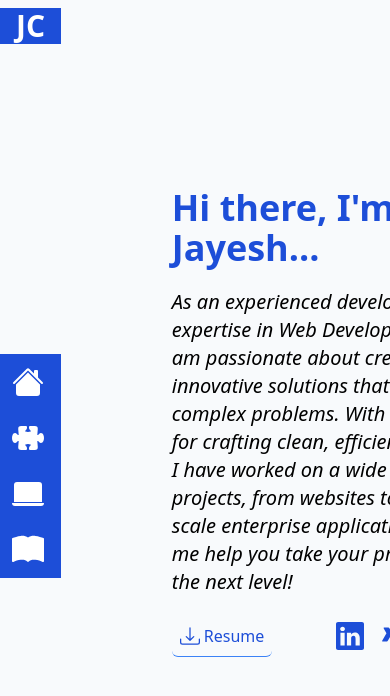
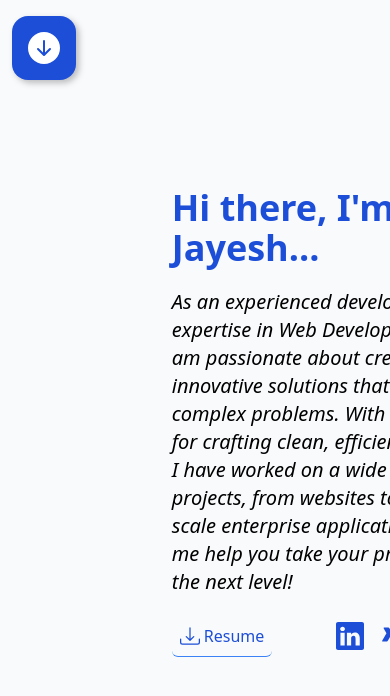
Before and after one commit to CJayesh/portfolio, a Next.js app in the folder my-portfolio/: page / in a window 390 px wide. Shown: the top 696 px of the page. Built offline with nearby package versions, Linux system fonts and the light colour scheme.

Commit message:
mobile navigation bar

```diff
--- a/my-portfolio/src/components/Navbar.module.css
+++ b/my-portfolio/src/components/Navbar.module.css
@@ -6,18 +6,52 @@
 }
 
 .nav_ul_mobile {
-    height: 100%;
     display: flex;
     flex-direction: column;
     justify-content: center;
 }
 
-.nav_ul > li {
+
+.nav_ul>li {
     padding: 12px;
     @apply hover:bg-blue-800
 }
 
-.nav_ul_mobile > li {
-    padding: 12px;
-    @apply bg-blue-700
+.nav_ul_mobile>li {
+    margin: 4px 0;
+    height: 64px;
+    width: 64px;
+    display: flex;
+    align-items: center;
+    justify-content: center;
+    @apply bg-blue-700 rounded-2xl relative
 }
+
+.show {
+    visibility: visible;
+    opacity: 1;
+    top: 0;
+    transition: opacity 0.5s, top 0.5s ease;
+}
+
+.hide {
+    visibility: hidden;
+    opacity: 0;
+    top: -100px;
+}
+
+.show:nth-child(2) {
+    transition-delay: 0s;
+}
+
+.show:nth-child(3) {
+    transition-delay: 0.1s;
+}
+
+.show:nth-child(4) {
+    transition-delay: 0.2s;
+}
+
+.show:nth-child(5) {
+    transition-delay: 0.3s;
+}
--- a/my-portfolio/src/components/Navbar.tsx
+++ b/my-portfolio/src/components/Navbar.tsx
@@ -1,10 +1,11 @@
 import Head from 'next/head'
 import Link from 'next/link'
-import React from 'react'
+import React, { useState } from 'react'
 import NavbarItem from './NavbarItem'
 import styles from './Navbar.module.css'
 
 function Navbar() {
+    let [mobile_nav_expand, updateMobileNavExpand] = useState(false);
     return (
         <>
             <Head>
@@ -22,13 +23,19 @@ function Navbar() {
                     <li><NavbarItem icon='education' text='Education' link='/#education_page'></NavbarItem></li>
                 </ul>
             </nav>
-            <nav className='block sm:hidden fixed h-full w-fit'>
-                <div className='text-center text-white font-bold px-4 mt-2 text-3xl bg-blue-700'>JC</div>
+            <nav className='block sm:hidden fixed h-full w-16 ml-3 pt-3 drop-shadow-[3px_3px_3px_rgba(0,0,0,0.25)]'>
                 <ul className={styles.nav_ul_mobile}>
-                    <li><NavbarItem icon='home' text='Home' link='/#home_page'></NavbarItem></li>
-                    <li><NavbarItem icon='skills' text='Skills' link='/#skills_page'></NavbarItem></li>
-                    <li><NavbarItem icon='experience' text='Experience' link='/#experience_page'></NavbarItem></li>
-                    <li><NavbarItem icon='education' text='Education' link='/#education_page'></NavbarItem></li>
+                    <li onClick={() => updateMobileNavExpand(!mobile_nav_expand)}>
+                        { mobile_nav_expand ?
+                            <span className='text-white font-bold text-3xl'>JC</span>
+                            :
+                            <NavbarItem icon='arrow_down'></NavbarItem>
+                        }
+                    </li>
+                    <li className={mobile_nav_expand ? styles.show : styles.hide}><NavbarItem icon='home' text='Home' link='/#home_page'></NavbarItem></li>
+                    <li className={mobile_nav_expand ? styles.show : styles.hide}><NavbarItem icon='skills' text='Skills' link='/#skills_page'></NavbarItem></li>
+                    <li className={mobile_nav_expand ? styles.show : styles.hide}><NavbarItem icon='experience' text='Experience' link='/#experience_page'></NavbarItem></li>
+                    <li className={mobile_nav_expand ? styles.show : styles.hide}><NavbarItem icon='education' text='Education' link='/#education_page'></NavbarItem></li>
                 </ul>
             </nav>
         </>
--- a/my-portfolio/src/components/NavbarItem.tsx
+++ b/my-portfolio/src/components/NavbarItem.tsx
@@ -1,11 +1,11 @@
 import Link from 'next/link'
-import React, { ReactElement, ReactNode } from 'react'
-import { BsBookFill, BsPuzzleFill, BsQuestionCircle, BsFillHouseFill, BsLaptopFill } from 'react-icons/bs'
+import React from 'react'
+import { BsBookFill, BsPuzzleFill, BsQuestionCircle, BsFillHouseFill, BsLaptopFill, BsFillArrowDownCircleFill } from 'react-icons/bs'
 
 type Props = {
-    icon: 'education' | 'skills' | 'experience' | 'home',
-    text: string,
-    link: string
+    icon: 'education' | 'skills' | 'experience' | 'home' | 'arrow_down',
+    text?: string,
+    link?: string
 }
 
 function getIcon(icon_name: string) {
@@ -19,6 +19,8 @@ function getIcon(icon_name: string) {
             return <BsPuzzleFill className={classes}></BsPuzzleFill>
         case 'home':
             return <BsFillHouseFill className={classes}></BsFillHouseFill>
+        case 'arrow_down':
+            return <BsFillArrowDownCircleFill className={classes}></BsFillArrowDownCircleFill>
         default:
             return <BsQuestionCircle className={classes}></BsQuestionCircle>
     }
@@ -26,12 +28,21 @@ function getIcon(icon_name: string) {
 
 function NavbarItem({ icon, text, link }: Props) {
     return (
-        <Link href={link} scroll={false}>
+        <>
+        { link ?
+            <Link href={link} scroll={false}>
+                <div className='text-white flex items-center'>
+                    <span>{getIcon(icon)}</span>
+                    <span className='pl-2 text-lg hidden sm:inline'>{text}</span>
+                </div>
+            </Link>
+            :
             <div className='text-white flex items-center'>
                 <span>{getIcon(icon)}</span>
                 <span className='pl-2 text-lg hidden sm:inline'>{text}</span>
             </div>
-        </Link>
+        }
+        </>
     )
 }
 
```
